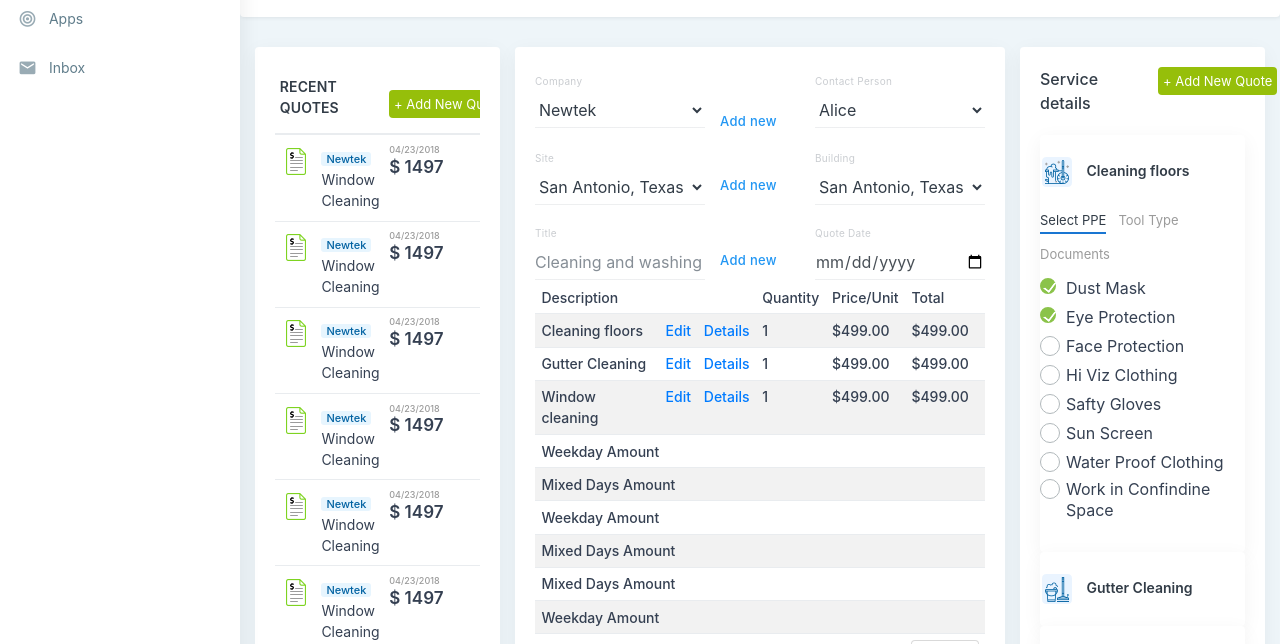
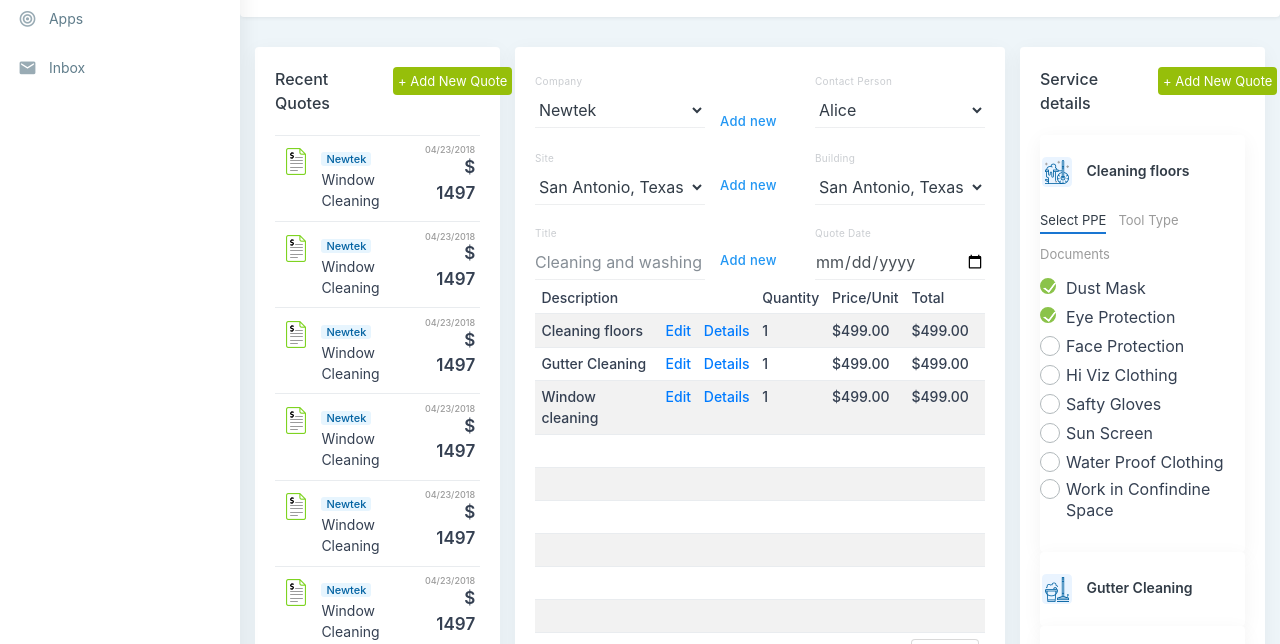
Before and after one commit to rangaswamy1021/highclean, a website with bundled scripts: page app/index.html in a window 1280 px wide. Shown: the part 153-797 px from the top of the page. Built offline with nearby package versions, Linux system fonts and the light colour scheme.

Commit message:
Recent quotes and Empty rows

```diff
--- a/app/index.html
+++ b/app/index.html
@@ -327,16 +327,18 @@
 
 
               <div class="card-body">
+
+                  <div class="row m-b-20">
+                      <div class="col-md-6">
+                        <div class="s-details">Recent Quotes</div>
+                      </div>
+                      <div class="col-md-6">
+                        <button type="button" class="btn waves-effect waves-light btn-info add-btn">+ Add New Quote</button>
+                      </div>
+                    </div>
                 <div class="table-responsive">
                   <table class="table table-hover earning-box">
-                    <thead class="mb-5">
-                      <tr>
-                        <th colspan="2" class="rec-quotes">Recent Quotes</th>
-                        <th class="pr-0">
-                          <button type="button" class="btn waves-effect waves-light btn-info add-btn">+ Add New Quote</button>
-                        </th>
-                      </tr>
-                    </thead>
+
                     <tbody>
                       <tr>
                         <td>
@@ -606,24 +608,25 @@
                         <td>$499.00</td>
                         <td>$499.00</td>
                       </tr>
-                      <tr>
-                        <td colspan="6">Weekday Amount</td>
+                      <tr class="pmin">
+                        <td colspan="6"></td>
                       </tr>
-                      <tr>
-                        <td colspan="6">Mixed Days Amount </td>
+                      <tr class="pmin">
+                        <td colspan="6"></td>
                       </tr>
-                      <tr>
-                        <td colspan="6">Weekday Amount</td>
+                      <tr class="pmin">
+                        <td colspan="6"></td>
                       </tr>
-                      <tr>
-                        <td colspan="6">Mixed Days Amount </td>
+                      <tr class="pmin">
+                        <td colspan="6"></td>
                       </tr>
-                      <tr>
-                        <td colspan="6">Mixed Days Amount </td>
+                      <tr class="pmin">
+                        <td colspan="6"></td>
                       </tr>
-                      <tr>
-                        <td colspan="6">Weekday Amount</td>
+                      <tr class="pmin">
+                        <td colspan="6"></td>
                       </tr>
+
                       <tr>
                         <td colspan="5">Discount </td>
                         <td style="width:80px">
--- a/app/scss/main.scss
+++ b/app/scss/main.scss
@@ -219,11 +219,18 @@ h6.q-author {
 h6.t-date {
     font-size: 9px;
     color: #9B9B9B;
+    text-align: right;
+}
+tr.pmin td {
+    min-height: 32px;
+    padding: 16px 10px !important;
 }
 small.earn-amount {
     font-size: 17px;
     color: #354052;
     font-weight: 600;
+    text-align: right;
+    display: block;
 }
 label.lab-title {
     font-size: 10px;
```
Also changed, not shown: app/css/main.css.
